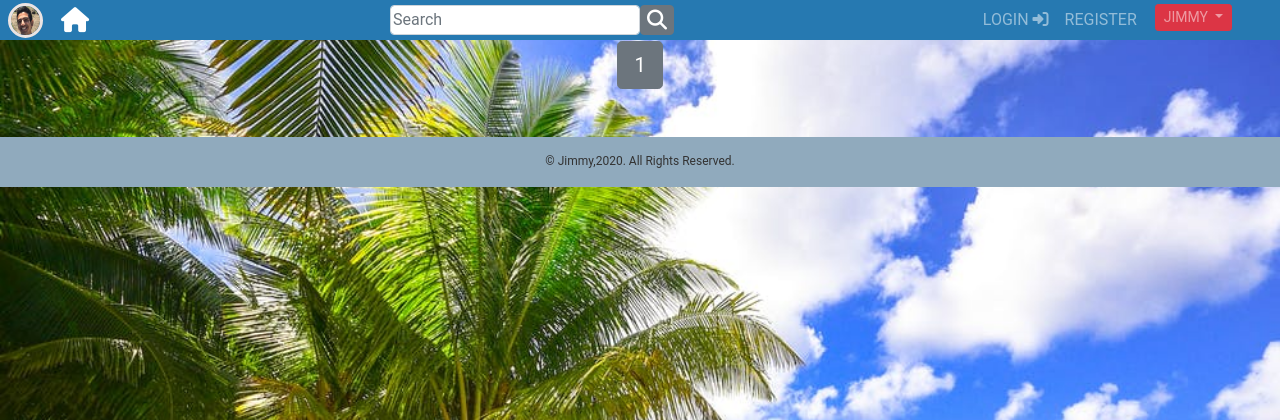
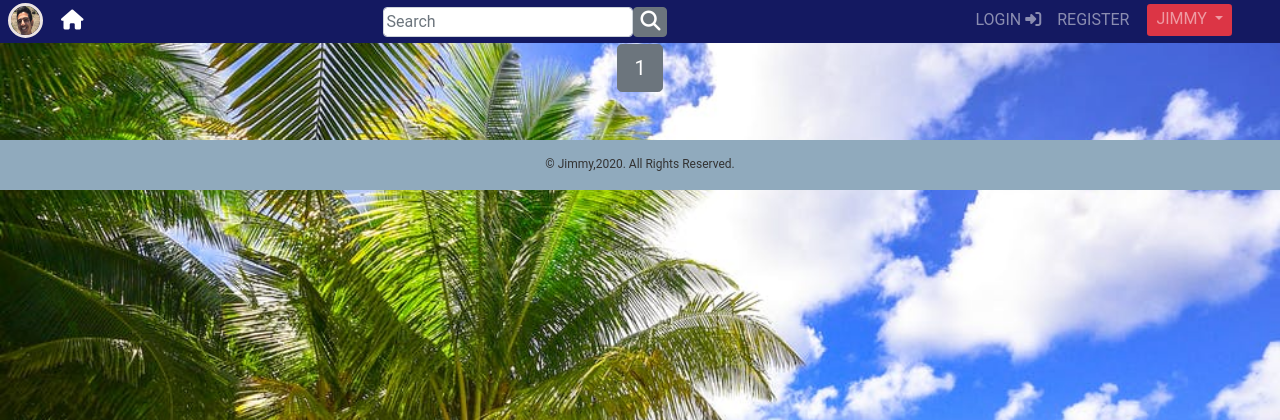
Before and after one commit to SatwinderSran/picsmemomry, a Django app: page / in a window 1280 px wide. Shown: the top 420 px of the page. Run offline with Django 3.2, Linux system fonts and the light colour scheme; data that the repository does not hold is empty; some libraries are stand-ins or nearby versions.

Commit message:
make it better

```diff
--- a/blog/static/blog/main.css
+++ b/blog/static/blog/main.css
@@ -30,17 +30,48 @@
 
 }
 
+.topnav {
+  /* overflow: hidden; */
+  background-color: #141961;
+}
+
+.topnav a {
+  float: left;
+  color: black;
+  text-decoration: none;
+  font-size: 16px;
+  border-bottom: 3px solid transparent;
+}
+
+.topnav a:hover {
+  border-bottom: 3px solid red;
+}
+
+.topnav a.active {
+  border-bottom: 3px solid red;
+}
+
+
+
+
 .site-header .navbar-nav .nav-link {
-  color: #185168;
+  color: #58bb0768;
+
 }
 
 .site-header .navbar-nav .nav-link:hover {
   color: #ee3514;
+
+
+
 }
 
 .site-header .navbar-nav .nav-link.active {
   font-weight:500;
+
+
 }
+
 
 
 .content-section {
@@ -198,6 +229,7 @@
 .navbar-nav .nav-link {
   padding-right: 0;
   padding-left: 10px;
+
 }
 
 .mt-1, .my-1 {
--- a/blog/templates/blog/nav.html
+++ b/blog/templates/blog/nav.html
@@ -1,5 +1,5 @@
 {% load static %}
-<nav class="navbar navbar-expand-lg navbar-dark bg-steel navbar-fixed-top">
+<nav class="navbar navbar-expand-lg navbar-dark bg-steel navbar-fixed-top topnav">
   <a class="mr-3" href="{% url 'blog-home' %}">
     <img class="rounded-circle article-img1 ml-2" src="{% static 'blog/jim.png' %}">
     </a>
```
